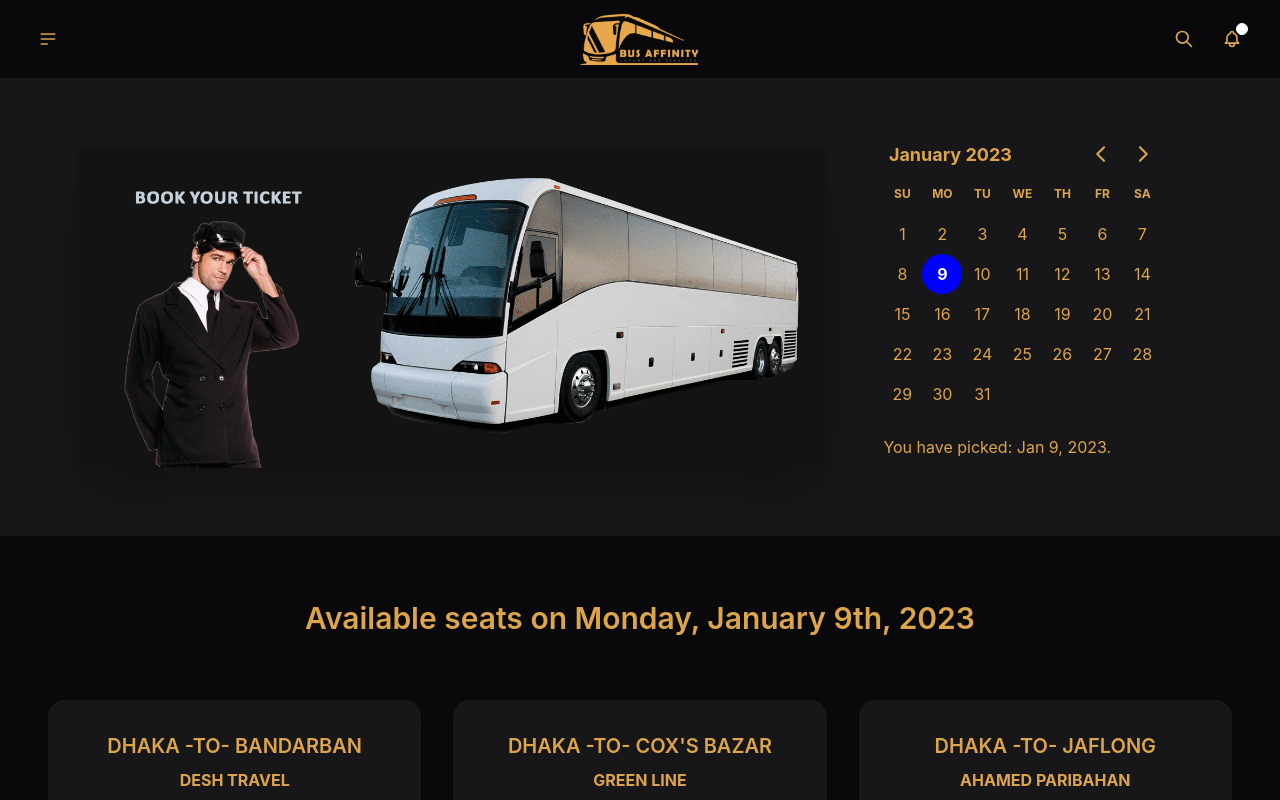
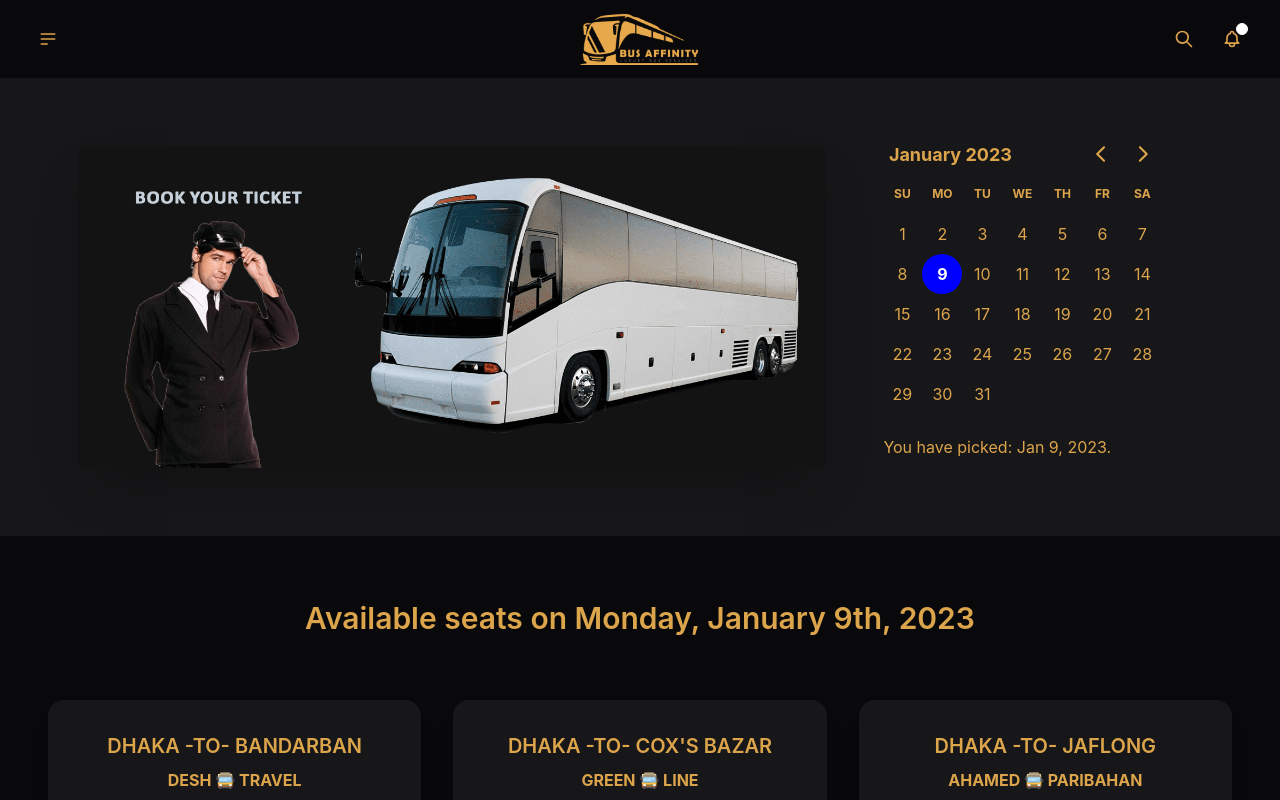
Before and after one commit to mmi-mamun/bus-affinity-client, a React (Create React App) app: page /bookings in a window 1280 px wide. Shown: the top 800 px of the page. Built offline with nearby package versions, Linux system fonts and the light colour scheme.

Commit message:
Second page almost complete

```diff
--- a/package.json
+++ b/package.json
@@ -11,6 +11,7 @@
     "react": "^18.2.0",
     "react-day-picker": "^8.4.1",
     "react-dom": "^18.2.0",
+    "react-hook-form": "^7.42.0",
     "react-router-dom": "^6.6.1",
     "react-scripts": "5.0.1",
     "web-vitals": "^2.1.4"
--- a/public/bookingOptions.json
+++ b/public/bookingOptions.json
@@ -1,11 +1,11 @@
 [
     {
         "custom_id": 1,
-        "busName": "Desh Travel",
+        "busName": "Desh 🚍 Travel",
         "destination": "Dhaka -To- Bandarban",
         "travelTime": "10:30pm - 06:15am",
         "rentalFee": 1500,
-        "seat": [
+        "seats": [
             "A-1",
             "A-2",
             "A-3",
@@ -50,11 +50,11 @@
     },
     {
         "custom_id": 2,
-        "busName": "Green Line",
+        "busName": "Green 🚍 Line",
         "destination": "Dhaka -To- Cox's bazar",
         "travelTime": "11:45pm - 09:15am",
         "rentalFee": 1800,
-        "seat": [
+        "seats": [
             "A-1",
             "A-2",
             "A-3",
@@ -99,11 +99,11 @@
     },
     {
         "custom_id": 3,
-        "busName": "Ahamed Paribahan",
+        "busName": "Ahamed 🚍 Paribahan",
         "destination": "Dhaka -To- Jaflong",
         "travelTime": "11:00pm - 05:30am",
         "rentalFee": 2000,
-        "seat": [
+        "seats": [
             "A-1",
             "A-2",
             "A-3",
@@ -148,11 +148,11 @@
     },
     {
         "custom_id": 4,
-        "busName": "Desh Travel",
+        "busName": "Desh 🚍 Travel",
         "destination": "Bandarban -To- Dhaka",
         "travelTime": "8:15am - 04:00pm",
         "rentalFee": 1500,
-        "seat": [
+        "seats": [
             "A-1",
             "A-2",
             "A-3",
@@ -197,11 +197,11 @@
     },
     {
         "custom_id": 5,
-        "busName": "Green Line",
+        "busName": "Green 🚍 Line",
         "destination": "Cox's bazar -To- Dhaka",
         "travelTime": "12:00pm - 10:15pm",
         "rentalFee": 1800,
-        "seat": [
+        "seats": [
             "A-1",
             "A-2",
             "A-3",
@@ -246,11 +246,11 @@
     },
     {
         "custom_id": 6,
-        "busName": "Ahamed Paribahan",
+        "busName": "Ahamed 🚍 Paribahan",
         "destination": "Jaflong -To- Dhaka",
         "travelTime": "08:30am - 03:15pm",
         "rentalFee": 2000,
-        "seat": [
+        "seats": [
             "A-1",
             "A-2",
             "A-3",
--- a/src/components/AvailableSeat.js
+++ b/src/components/AvailableSeat.js
@@ -1,9 +1,11 @@
 import { format } from 'date-fns';
 import React, { useEffect, useState } from 'react';
+import BookingModal from './BookingModal';
 import BookingOption from './BookingOption';
 
 const AvailableSeat = ({ selectedDate, setSelectedDate, footer }) => {
     const [bookingOptions, setBookingOptions] = useState([]);
+    const [bookingSeat, setBookingSeat] = useState(null);
     useEffect(() => {
         fetch('bookingOptions.json')
             .then(res => res.json())
@@ -19,9 +21,12 @@
             </div>
             <div className='grid gap-6 lg:gap-8 grid-cols-1 md:grid-cols-2 lg:grid-cols-3 my-12 px-12'>
                 {
-                    bookingOptions.map(option => <BookingOption key={option.custom_id} bookingOption={option}></BookingOption>)
+                    bookingOptions.map(option => <BookingOption key={option.custom_id} bookingOption={option} setBookingSeat={setBookingSeat}></BookingOption>)
                 }
             </div>
+            {
+                bookingSeat && <BookingModal bookingSeat={bookingSeat} selectedDate={selectedDate} setBookingSeat={setBookingSeat}></BookingModal>
+            }
         </section>
     );
 };
--- /dev/null
+++ b/src/components/BookingModal.js
@@ -0,0 +1,63 @@
+import { format } from 'date-fns';
+import React from 'react';
+
+const BookingModal = ({ bookingSeat, selectedDate, setBookingSeat }) => {
+    const { busName, seats } = bookingSeat;
+
+    const handleBooking = event => {
+        event.preventDefault();
+        const form = event.target;
+        const name = form.name.value;
+        const email = form.email.value;
+        const number = form.number.value;
+        const seat = form.seat.value;
+
+        const booking = {
+            bookingDate: date,
+            name,
+            seat, email, number
+        }
+
+        // TODO: send data to the server
+        // and once data is saved then close the modal
+        // and display toast
+        console.log(booking);
+        setBookingSeat(null);
+    }
+
+    const date = format(selectedDate, 'PPPP')
+    return (
+        <>
+            {/* The button to open modal */}
+            {/* <label htmlFor="booking-modal" className="btn">open modal</label> */}
+
+            {/* Put this part before </body> tag */}
+            <input type="checkbox" id="booking-modal" className="modal-toggle" />
+            <div className="modal">
+                <div className="modal-box relative">
+                    <label htmlFor="booking-modal" className="btn btn-sm btn-circle absolute right-2 top-2">✕</label>
+                    <h3 className="text-lg font-bold">{busName}</h3>
+                    <p className="py-4">You've been selected for a chance to get one year of subscription to use Wikipedia for free!</p>
+                    <form onSubmit={handleBooking} className='grid gap-3 grid-cols-1'>
+                        <input type="text" value={date} className="input input-bordered input-md w-full" />
+                        <select name='seat' className="select select-bordered w-full">
+                            {
+                                seats.map((seat, i) => < option key={i} value={seat}> {seat}</option>)
+                            }
+                            {/* <option disabled selected>Who shot first?</option>
+                            <option>Han Solo</option>
+                            <option>Greedo</option> */}
+                        </select>
+                        <input name='name' type="text" placeholder="Your name" className="input input-bordered input-md w-full" />
+                        <input name='email' type="email" placeholder="Email address" className="input input-bordered input-md w-full" />
+                        <input name='number' type="number" placeholder="Contact number" className="input input-bordered input-md w-full" />
+                        <input name='' type="text" placeholder="Type here" className="input input-bordered input-md w-full" />
+                        <input name='' className='btn btn-accent my-6 w-full max-w-xs mx-auto' type="submit" value="Confirm" />
+                    </form>
+                </div>
+            </div>
+        </>
+    );
+};
+
+export default BookingModal;
--- a/src/components/BookingOption.js
+++ b/src/components/BookingOption.js
@@ -1,16 +1,17 @@
 import React from 'react';
 
-const BookingOption = ({ bookingOption }) => {
-    const { busName, destination, travelTime, rentalFee, seat } = bookingOption;
+const BookingOption = ({ bookingOption, setBookingSeat }) => {
+    const { busName, destination, travelTime, rentalFee, seats } = bookingOption;
     return (
         <div className="card bg-base-200 shadow-xl">
             <div className="card-body">
                 <h2 className="uppercase text-center text-xl font-semibold">{destination}</h2>
                 <h2 className="uppercase text-center text-md font-bold">{busName}</h2>
                 <h2 className="uppercase text-center text-md">{travelTime}</h2>
-                <p className='text-center text-lg'>Available {seat.length > 1 ? 'seats ' : 'seat '}:  {seat.length} </p>
+                <p className='text-center text-lg'>Available {seats.length > 1 ? 'seats ' : 'seat '}:  {seats.length} </p>
                 <div className="card-actions justify-center">
-                    <button className="btn btn-primary">Book Seat</button>
+                    {/* <button className="btn btn-primary">Book Seat</button> */}
+                    <label disabled={seats.length === 0} onClick={() => setBookingSeat(bookingOption)} htmlFor="booking-modal" className="btn btn-active btn-ghost">Book Seat</label>
                 </div>
             </div>
         </div>
```
Also changed, not shown: 1 other file (tests, documents, lock files or other folders).
